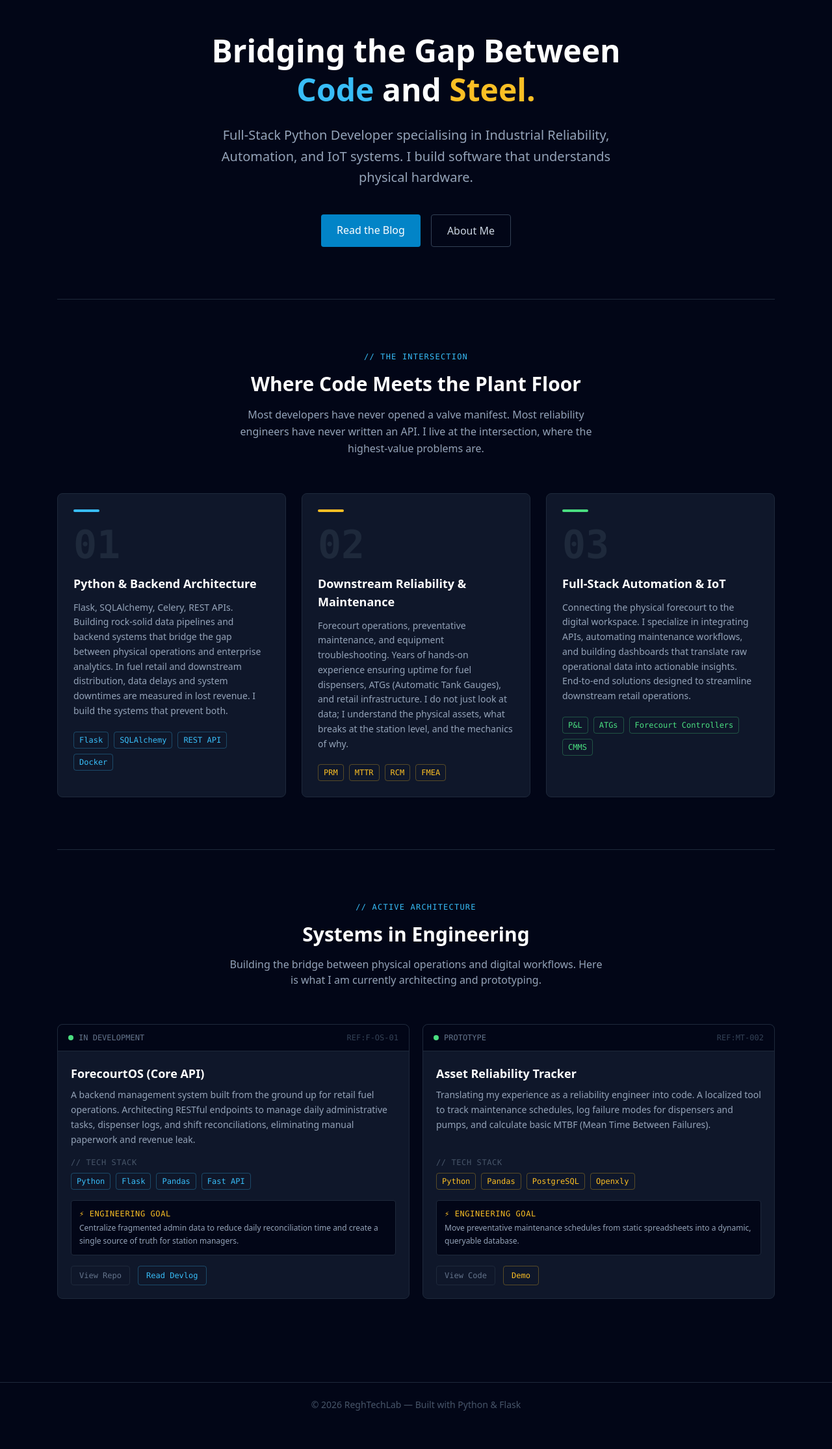
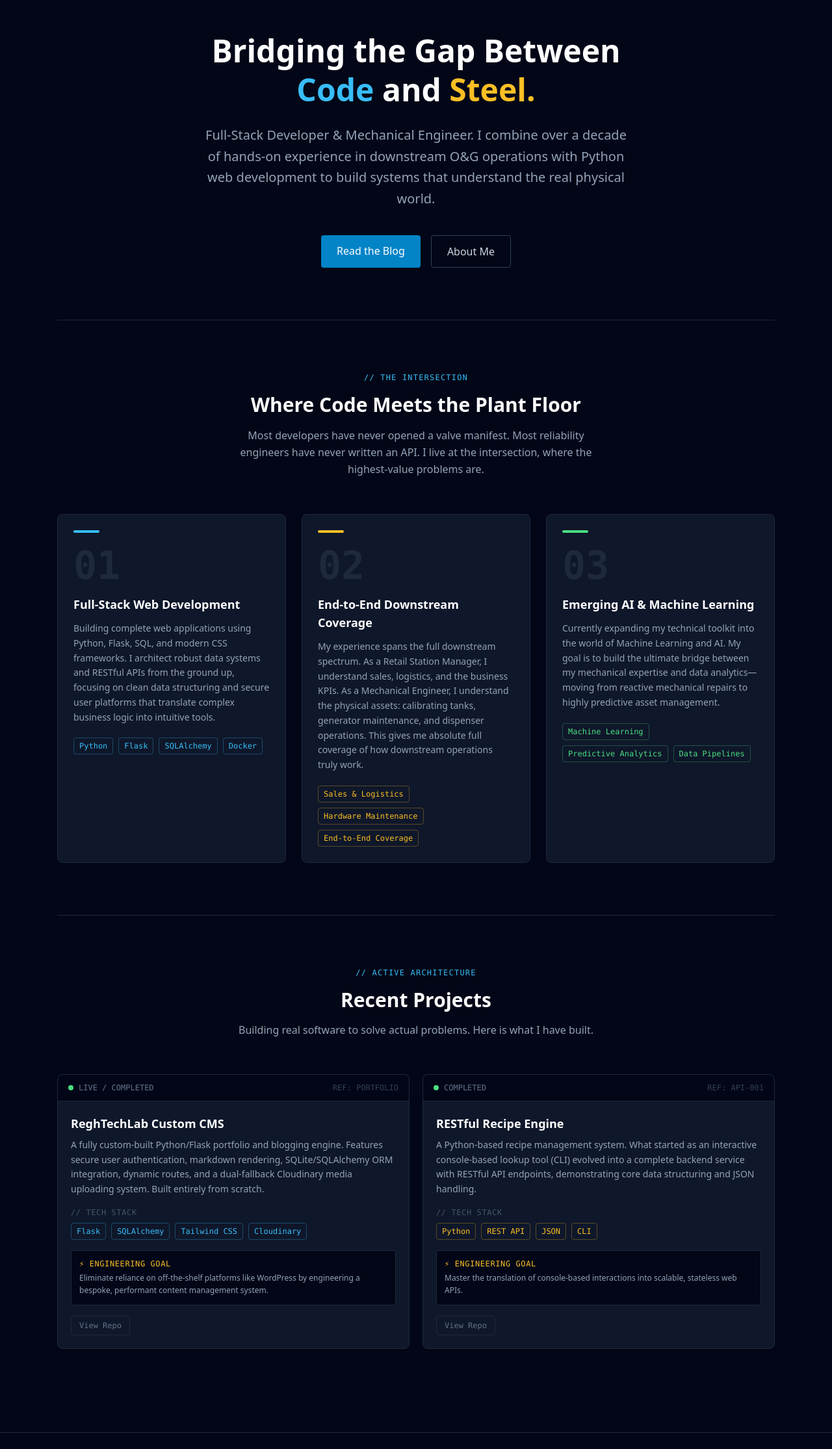
Before and after one commit to iamregha/ReghTechLab-portfolio, a Flask app: page / in a window 1280 px wide. Shown: the part 141-2371 px from the top of the page at 65% size. Before the commit the page ends 2312 px from the top, so only its background shows below. Run offline with Flask 3, Linux system fonts and the light colour scheme; some libraries are stand-ins or nearby versions.

Commit message:
feat: re-write landing page content

```diff
--- a/templates/index.html
+++ b/templates/index.html
@@ -17,8 +17,7 @@
 
          <!-- Sub-headline -->
           <p class="text-slate-400 text-xl max-w-2xl mx-auto mb-10 leading-relaxed">
-            Full-Stack Python Developer specialising in Industrial Reliability,
-            Automation, and IoT systems. I build software that understands physical hardware.
+            Full-Stack Developer &amp; Mechanical Engineer. I combine over a decade of hands-on experience in downstream O&amp;G operations with Python web development to build systems that understand the real physical world.
           </p>
 
           <!-- Some call to aaction buttons -->
@@ -71,31 +70,21 @@
                 font-mono leading-none">01</p>
 
       <h3 class="text-white font-bold text-lg mb-3">
-        Python &amp; Backend Architecture
+        Full-Stack Web Development
       </h3>
 
       <p class="text-slate-400 text-sm leading-relaxed mb-5">
-        Flask, SQLAlchemy, Celery, REST APIs. Building rock-solid
-        data pipelines and backend systems that bridge the gap between
-        physical operations and enterprise analytics. In fuel retail and
-        downstream distribution, data delays and system downtimes are
-        measured in lost revenue. I build the systems that prevent both.
+        Building complete web applications using Python, Flask, SQL, and modern CSS frameworks.
+        I architect robust data systems and RESTful APIs from the ground up, focusing on clean
+        data structuring and secure user platforms that translate complex business logic into intuitive tools.
       </p>
 
       <!-- Tech tags -->
       <div class="flex flex-wrap gap-2">
-        <span class="text-xs font-mono px-2 py-1
-                     border border-sky-400/30
-                     text-sky-400 rounded">Flask</span>
-        <span class="text-xs font-mono px-2 py-1
-                     border border-sky-400/30
-                     text-sky-400 rounded">SQLAlchemy</span>
-        <span class="text-xs font-mono px-2 py-1
-                     border border-sky-400/30
-                     text-sky-400 rounded">REST API</span>
-        <span class="text-xs font-mono px-2 py-1
-                     border border-sky-400/30
-                     text-sky-400 rounded">Docker</span>
+        <span class="text-xs font-mono px-2 py-1 border border-sky-400/30 text-sky-400 rounded">Python</span>
+        <span class="text-xs font-mono px-2 py-1 border border-sky-400/30 text-sky-400 rounded">Flask</span>
+        <span class="text-xs font-mono px-2 py-1 border border-sky-400/30 text-sky-400 rounded">SQLAlchemy</span>
+        <span class="text-xs font-mono px-2 py-1 border border-sky-400/30 text-sky-400 rounded">Docker</span>
       </div>
     </div>
 
@@ -110,31 +99,20 @@
                 font-mono leading-none">02</p>
 
       <h3 class="text-white font-bold text-lg mb-3">
-        Downstream Reliability &amp; Maintenance
+        End-to-End Downstream Coverage
       </h3>
 
       <p class="text-slate-400 text-sm leading-relaxed mb-5">
-        Forecourt operations, preventative maintenance, and
-        equipment troubleshooting. Years of hands-on
-        experience ensuring uptime for fuel dispensers,
-        ATGs (Automatic Tank Gauges), and retail infrastructure.
-        I do not just look at data; I understand the physical assets,
-        what breaks at the station level, and the mechanics of why.
+        My experience spans the full downstream spectrum. As a Retail Station Manager,
+        I understand sales, logistics, and the business KPIs. As a Mechanical Engineer,
+        I understand the physical assets: calibrating tanks, generator maintenance, and
+        dispenser operations. This gives me absolute full coverage of how downstream operations truly work.
       </p>
 
       <div class="flex flex-wrap gap-2">
-        <span class="text-xs font-mono px-2 py-1
-                     border border-amber-400/30
-                     text-amber-400 rounded">PRM</span>
-        <span class="text-xs font-mono px-2 py-1
-                     border border-amber-400/30
-                     text-amber-400 rounded">MTTR</span>
-        <span class="text-xs font-mono px-2 py-1
-                     border border-amber-400/30
-                     text-amber-400 rounded">RCM</span>
-        <span class="text-xs font-mono px-2 py-1
-                     border border-amber-400/30
-                     text-amber-400 rounded">FMEA</span>
+        <span class="text-xs font-mono px-2 py-1 border border-amber-400/30 text-amber-400 rounded">Sales &amp; Logistics</span>
+        <span class="text-xs font-mono px-2 py-1 border border-amber-400/30 text-amber-400 rounded">Hardware Maintenance</span>
+        <span class="text-xs font-mono px-2 py-1 border border-amber-400/30 text-amber-400 rounded">End-to-End Coverage</span>
       </div>
     </div>
 
@@ -149,30 +127,20 @@
                 font-mono leading-none">03</p>
 
       <h3 class="text-white font-bold text-lg mb-3">
-        Full-Stack Automation &amp; IoT
+        Emerging AI &amp; Machine Learning
       </h3>
 
       <p class="text-slate-400 text-sm leading-relaxed mb-5">
-        Connecting the physical forecourt to the digital workspace.
-        I specialize in integrating APIs, automating maintenance
-        workflows, and building dashboards that translate raw
-        operational data into actionable insights. End-to-end solutions
-        designed to streamline downstream retail operations.
+        Currently expanding my technical toolkit into the world of Machine Learning
+        and AI. My goal is to build the ultimate bridge between my mechanical
+        expertise and data analytics—moving from reactive mechanical repairs to
+        highly predictive asset management.
       </p>
 
       <div class="flex flex-wrap gap-2">
-        <span class="text-xs font-mono px-2 py-1
-                     border border-green-400/30
-                     text-green-400 rounded">P&L</span>
-        <span class="text-xs font-mono px-2 py-1
-                     border border-green-400/30
-                     text-green-400 rounded">ATGs</span>
-        <span class="text-xs font-mono px-2 py-1
-                     border border-green-400/30
-                     text-green-400 rounded">Forecourt Controllers</span>
-        <span class="text-xs font-mono px-2 py-1
-                     border border-green-400/30
-                     text-green-400 rounded">CMMS</span>
+        <span class="text-xs font-mono px-2 py-1 border border-green-400/30 text-green-400 rounded">Machine Learning</span>
+        <span class="text-xs font-mono px-2 py-1 border border-green-400/30 text-green-400 rounded">Predictive Analytics</span>
+        <span class="text-xs font-mono px-2 py-1 border border-green-400/30 text-green-400 rounded">Data Pipelines</span>
       </div>
     </div>
 
@@ -186,185 +154,86 @@
   </p>
 
     <h2 class="text-center text-3xl font-bold text-white mb-4">
-    Systems in Engineering
+    Recent Projects
   </h2>
 
   <p class="text-center text-slate-400 max-w-xl mx-auto mb-14">
-    Building the bridge between physical operations and digital workflows.
-    Here is what I am currently architecting and prototyping.
+    Building real software to solve actual problems. Here is what I have built.
   </p>
 
   <div class="grid grid-cols-1 md:grid-cols-2 gap-5">
 
-    <div class="border border-slate-800 rounded-lg
-                bg-slate-900 hover:border-sky-400/50
-                transition-all duration-300
-                flex flex-col">
-
-      <div class="flex items-center justify-between
-                  px-4 py-3 border-b border-slate-800
-                  bg-slate-950 rounded-t-lg">
-
-        <!-- Status indicator -->
+    <!-- Project 1 -->
+    <div class="border border-slate-800 rounded-lg bg-slate-900 hover:border-sky-400/50 transition-all duration-300 flex flex-col">
+      <div class="flex items-center justify-between px-4 py-3 border-b border-slate-800 bg-slate-950 rounded-t-lg">
         <div class="flex items-center gap-2">
           <span class="w-2 h-2 rounded-full bg-green-400"></span>
-          <span class="text-xs font-mono text-slate-500">
-            IN DEVELOPMENT
-          </span>
+          <span class="text-xs font-mono text-slate-500">LIVE / COMPLETED</span>
         </div>
-
-        <!-- Reference number -->
-        <span class="text-xs font-mono text-slate-700">
-          REF:F-OS-01
-        </span>
+        <span class="text-xs font-mono text-slate-700">REF: PORTFOLIO</span>
       </div>
-
-      <!-- Card body -->
       <div class="p-5 flex flex-col flex-1">
-
-        <h3 class="text-white font-bold text-lg mb-2">
-          ForecourtOS (Core API)
-        </h3>
-
+        <h3 class="text-white font-bold text-lg mb-2">ReghTechLab Custom CMS</h3>
         <p class="text-slate-400 text-sm leading-relaxed mb-4 flex-1">
-          A backend management system built from the ground up for retail fuel operations.
-          Architecting RESTful endpoints to manage daily administrative tasks,
-          dispenser logs, and shift reconciliations, eliminating manual paperwork and revenue leak.
+          A fully custom-built Python/Flask portfolio and blogging engine. Features secure user authentication, markdown rendering, SQLite/SQLAlchemy ORM integration, dynamic routes, and a dual-fallback Cloudinary media uploading system. Built entirely from scratch.
         </p>
-
-        <!-- Tech stack -->
         <div class="mb-4">
-          <p class="text-xs font-mono text-slate-600
-                    uppercase tracking-wider mb-2">
-            // Tech Stack
-          </p>
+          <p class="text-xs font-mono text-slate-600 uppercase tracking-wider mb-2">// Tech Stack</p>
           <div class="flex flex-wrap gap-2">
-            <span class="text-xs font-mono px-2 py-1
-                         border border-sky-400/30
-                         text-sky-400 rounded">Python</span>
-            <span class="text-xs font-mono px-2 py-1
-                         border border-sky-400/30
-                         text-sky-400 rounded">Flask</span>
-            <span class="text-xs font-mono px-2 py-1
-                         border border-sky-400/30
-                         text-sky-400 rounded">Pandas</span>
-            <span class="text-xs font-mono px-2 py-1
-                         border border-sky-400/30
-                         text-sky-400 rounded">Fast API</span>
+            <span class="text-xs font-mono px-2 py-1 border border-sky-400/30 text-sky-400 rounded">Flask</span>
+            <span class="text-xs font-mono px-2 py-1 border border-sky-400/30 text-sky-400 rounded">SQLAlchemy</span>
+            <span class="text-xs font-mono px-2 py-1 border border-sky-400/30 text-sky-400 rounded">Tailwind CSS</span>
+            <span class="text-xs font-mono px-2 py-1 border border-sky-400/30 text-sky-400 rounded">Cloudinary</span>
           </div>
         </div>
-
-        <div class="p-3 border border-slate-800
-                    rounded bg-slate-950 mb-4">
-          <p class="text-xs font-mono text-amber-400
-                    uppercase tracking-wider mb-1">
-            &#x26A1; Engineering Goal
-          </p>
+        <div class="p-3 border border-slate-800 rounded bg-slate-950 mb-4">
+          <p class="text-xs font-mono text-amber-400 uppercase tracking-wider mb-1">&#x26A1; Engineering Goal</p>
           <p class="text-slate-400 text-xs leading-relaxed">
-            Centralize fragmented admin data to reduce daily reconciliation time
-            and create a single source of truth for station managers.
+            Eliminate reliance on off-the-shelf platforms like WordPress by engineering a bespoke, performant content management system.
           </p>
         </div>
-
-        <!-- Action links -->
         <div class="flex gap-3">
-          <a href="#"
-             class="text-xs font-mono text-slate-500
-                    border border-slate-800 px-3 py-1.5
-                    rounded hover:border-slate-600
-                    hover:text-white transition">
+          <a href="https://github.com/iamregha/ReghTechLab-portfolio" target="_blank"
+             class="text-xs font-mono text-slate-500 border border-slate-800 px-3 py-1.5 rounded hover:border-slate-600 hover:text-white transition">
             View Repo
-          </a>
-          <a href="#"
-             class="text-xs font-mono text-sky-400
-                    border border-sky-400/30 px-3 py-1.5
-                    rounded hover:border-sky-400
-                    hover:text-white transition">
-            Read Devlog
           </a>
         </div>
       </div>
     </div>
 
-    <!-- Project Card 2 -->
-    <div class="border border-slate-800 rounded-lg
-                bg-slate-900 hover:border-amber-400/50
-                transition-all duration-300
-                flex flex-col">
-
-      <div class="flex items-center justify-between
-                  px-4 py-3 border-b border-slate-800
-                  bg-slate-950 rounded-t-lg">
+    <!-- Project 2 -->
+    <div class="border border-slate-800 rounded-lg bg-slate-900 hover:border-amber-400/50 transition-all duration-300 flex flex-col">
+      <div class="flex items-center justify-between px-4 py-3 border-b border-slate-800 bg-slate-950 rounded-t-lg">
         <div class="flex items-center gap-2">
           <span class="w-2 h-2 rounded-full bg-green-400"></span>
-          <span class="text-xs font-mono text-slate-500">
-            PROTOTYPE
-          </span>
+          <span class="text-xs font-mono text-slate-500">COMPLETED</span>
         </div>
-        <span class="text-xs font-mono text-slate-700">
-          REF:MT-002
-        </span>
+        <span class="text-xs font-mono text-slate-700">REF: API-001</span>
       </div>
-
       <div class="p-5 flex flex-col flex-1">
-
-        <h3 class="text-white font-bold text-lg mb-2">
-          Asset Reliability Tracker
-        </h3>
-
+        <h3 class="text-white font-bold text-lg mb-2">RESTful Recipe Engine</h3>
         <p class="text-slate-400 text-sm leading-relaxed mb-4 flex-1">
-          Translating my experience as a reliability engineer into code.
-          A localized tool to track maintenance schedules, log failure modes for
-          dispensers and pumps, and calculate basic MTBF (Mean Time Between Failures).
+          A Python-based recipe management system. What started as an interactive console-based lookup tool (CLI) evolved into a complete backend service with RESTful API endpoints, demonstrating core data structuring and JSON handling.
         </p>
-
         <div class="mb-4">
-          <p class="text-xs font-mono text-slate-600
-                    uppercase tracking-wider mb-2">
-            // Tech Stack
-          </p>
+          <p class="text-xs font-mono text-slate-600 uppercase tracking-wider mb-2">// Tech Stack</p>
           <div class="flex flex-wrap gap-2">
-            <span class="text-xs font-mono px-2 py-1
-                         border border-amber-400/30
-                         text-amber-400 rounded">Python</span>
-            <span class="text-xs font-mono px-2 py-1
-                         border border-amber-400/30
-                         text-amber-400 rounded">Pandas</span>
-            <span class="text-xs font-mono px-2 py-1
-                         border border-amber-400/30
-                         text-amber-400 rounded">PostgreSQL</span>
-            <span class="text-xs font-mono px-2 py-1
-                         border border-amber-400/30
-                         text-amber-400 rounded">Openxly</span>
+            <span class="text-xs font-mono px-2 py-1 border border-amber-400/30 text-amber-400 rounded">Python</span>
+            <span class="text-xs font-mono px-2 py-1 border border-amber-400/30 text-amber-400 rounded">REST API</span>
+            <span class="text-xs font-mono px-2 py-1 border border-amber-400/30 text-amber-400 rounded">JSON</span>
+            <span class="text-xs font-mono px-2 py-1 border border-amber-400/30 text-amber-400 rounded">CLI</span>
           </div>
         </div>
-
-        <div class="p-3 border border-slate-800
-                    rounded bg-slate-950 mb-4">
-          <p class="text-xs font-mono text-amber-400
-                    uppercase tracking-wider mb-1">
-            &#x26A1; Engineering Goal
-          </p>
+        <div class="p-3 border border-slate-800 rounded bg-slate-950 mb-4">
+          <p class="text-xs font-mono text-amber-400 uppercase tracking-wider mb-1">&#x26A1; Engineering Goal</p>
           <p class="text-slate-400 text-xs leading-relaxed">
-            Move preventative maintenance schedules from static spreadsheets
-            into a dynamic, queryable database.
+            Master the translation of console-based interactions into scalable, stateless web APIs.
           </p>
         </div>
-
         <div class="flex gap-3">
           <a href="#"
-             class="text-xs font-mono text-slate-500
-                    border border-slate-800 px-3 py-1.5
-                    rounded hover:border-slate-600
-                    hover:text-white transition">
-            View Code
-          </a>
-          <a href="#"
-             class="text-xs font-mono text-amber-400
-                    border border-amber-400/30 px-3 py-1.5
-                    rounded hover:border-amber-400
-                    hover:text-white transition">
-            Demo
+             class="text-xs font-mono text-slate-500 border border-slate-800 px-3 py-1.5 rounded hover:border-slate-600 hover:text-white transition">
+            View Repo
           </a>
         </div>
       </div>
```
